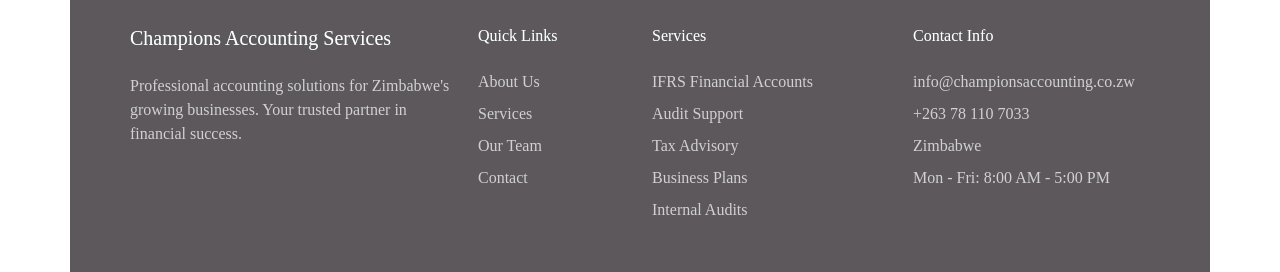
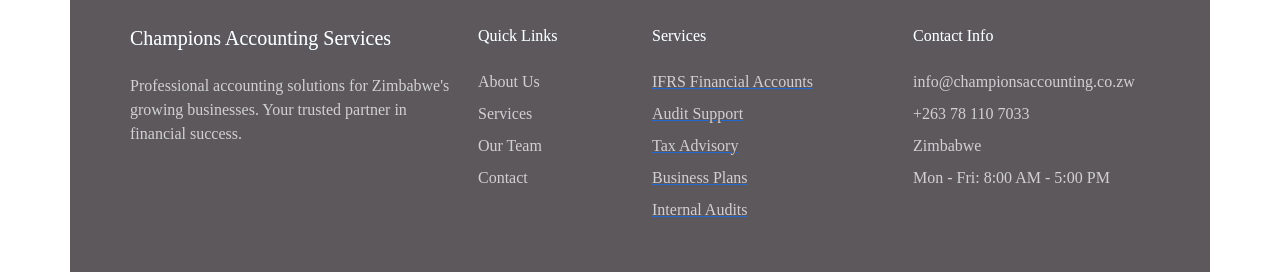
Before and after one commit to Aurora-Systems/champions_web, a React (Vite) app: page / in a window 1280 px wide. Shown: the part 4751-5023 px from the top of the page. Built offline with nearby package versions, Linux system fonts and the light colour scheme; a web font is replaced by a local one.

Commit message:
update footer services section with clickable links for direct contact

```diff
--- a/src/components/Footer.tsx
+++ b/src/components/Footer.tsx
@@ -36,11 +36,11 @@
           <Col lg={3} md={6}>
             <h6 className="text-secondary-custom mb-4">Services</h6>
             <ul className="list-unstyled">
-              <li className="mb-2 text-light opacity-75">IFRS Financial Accounts</li>
-              <li className="mb-2 text-light opacity-75">Audit Support</li>
-              <li className="mb-2 text-light opacity-75">Tax Advisory</li>
-              <li className="mb-2 text-light opacity-75">Business Plans</li>
-              <li className="mb-2 text-light opacity-75">Internal Audits</li>
+              <a href="https://wa.me/263781107033?text=IFRS Financial Accounts" target="_blank"><li className="mb-2 text-light opacity-75">IFRS Financial Accounts</li></a>
+               <a href="https://wa.me/263781107033?text=Audit Support" target="_blank"><li className="mb-2 text-light opacity-75">Audit Support</li></a>
+               <a href="https://wa.me/263781107033?text=Tax Advisory" target="_blank"><li className="mb-2 text-light opacity-75">Tax Advisory</li></a>
+               <a href="https://wa.me/263781107033?text=Business Plans" target="_blank"><li className="mb-2 text-light opacity-75">Business Plans</li></a>
+               <a href="https://wa.me/263781107033?text=Internal Audits" target="_blank"><li className="mb-2 text-light opacity-75">Internal Audits</li></a>
             </ul>
           </Col>
 
```
